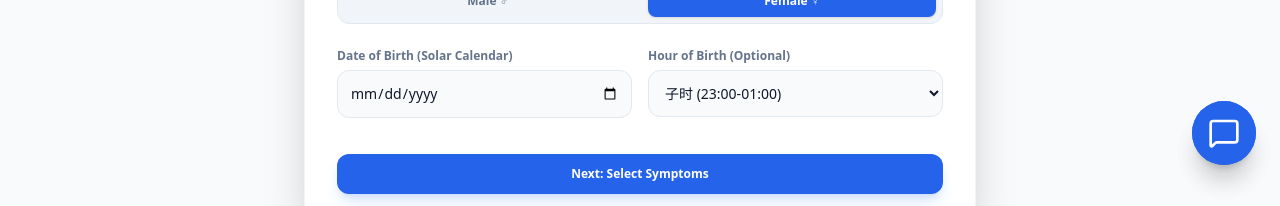
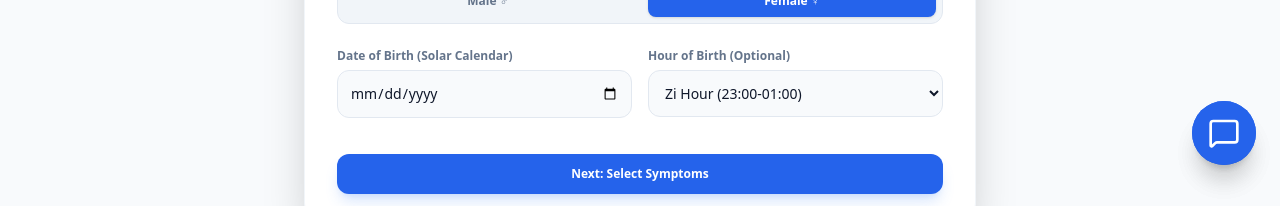
Before and after one commit to acutherapy/acutherapy-web-v2, a React (Vite) app: page /constitution-test in a window 1280 px wide. Shown: the part 611-817 px from the top of the page. Built offline with nearby package versions, Linux system fonts and the light colour scheme.

Commit message:
feat(quiz): fix wallpaper aspect ratio circle cropping and synchronize select hours

```diff
--- a/src/pages/ConstitutionTestPage.tsx
+++ b/src/pages/ConstitutionTestPage.tsx
@@ -310,6 +310,20 @@ const clinicalAcupuncturePlans = {
 const dict = {
   zh: {
     title: "中医体质与生命节律评估",
+    hours: [
+      { value: "00:00", label: "子时 (23:00-01:00)" },
+      { value: "02:00", label: "丑时 (01:00-03:00)" },
+      { value: "04:00", label: "寅时 (03:00-05:00)" },
+      { value: "06:00", label: "卯时 (05:00-07:00)" },
+      { value: "08:00", label: "辰时 (07:00-09:00)" },
+      { value: "10:00", label: "巳时 (09:00-11:00)" },
+      { value: "12:00", label: "午时 (11:00-13:00)" },
+      { value: "14:00", label: "未时 (13:00-15:00)" },
+      { value: "16:00", label: "申时 (15:00-17:00)" },
+      { value: "18:00", label: "酉时 (17:00-19:00)" },
+      { value: "20:00", label: "戌时 (19:00-21:00)" },
+      { value: "22:00", label: "亥时 (21:00-23:00)" }
+    ],
     subtitle: "结合《黄帝内经·上古天真论》与先天五运六气禀赋的临床测评",
     step1_title: "第一步：输入您的基本信息",
     step1_desc: "用于计算您的先天五行局与生命节律段",
@@ -374,6 +388,20 @@ const dict = {
   },
   en: {
     title: "TCM Constitution & Life Cycle Assessment",
+    hours: [
+      { value: "00:00", label: "Zi Hour (23:00-01:00)" },
+      { value: "02:00", label: "Chou Hour (01:00-03:00)" },
+      { value: "04:00", label: "Yin Hour (03:00-05:00)" },
+      { value: "06:00", label: "Mao Hour (05:00-07:00)" },
+      { value: "08:00", label: "Chen Hour (07:00-09:00)" },
+      { value: "10:00", label: "Si Hour (09:00-11:00)" },
+      { value: "12:00", label: "Wu Hour (11:00-13:00)" },
+      { value: "14:00", label: "Wei Hour (13:00-15:00)" },
+      { value: "16:00", label: "Shen Hour (15:00-17:00)" },
+      { value: "18:00", label: "You Hour (17:00-19:00)" },
+      { value: "20:00", label: "Xu Hour (19:00-21:00)" },
+      { value: "22:00", label: "Hai Hour (21:00-23:00)" }
+    ],
     subtitle: "Clinical evaluation combining Huangdi Neijing (Internal Classic) cycles and innate BaZi elements",
     step1_title: "Step 1: Enter Your Basic Information",
     step1_desc: "Used to calculate your innate Five Elements and life cycle milestone.",
@@ -438,6 +466,20 @@ const dict = {
   },
   ja: {
     title: "東洋医学体質と生命リズムの評価",
+    hours: [
+      { value: "00:00", label: "子の刻 (23:00-01:00)" },
+      { value: "02:00", label: "丑の刻 (01:00-03:00)" },
+      { value: "04:00", label: "寅の刻 (03:00-05:00)" },
+      { value: "06:00", label: "卯の刻 (05:00-07:00)" },
+      { value: "08:00", label: "辰の刻 (07:00-09:00)" },
+      { value: "10:00", label: "巳の刻 (09:00-11:00)" },
+      { value: "12:00", label: "午の刻 (11:00-13:00)" },
+      { value: "14:00", label: "未の刻 (13:00-15:00)" },
+      { value: "16:00", label: "申の刻 (15:00-17:00)" },
+      { value: "18:00", label: "酉の刻 (17:00-19:00)" },
+      { value: "20:00", label: "戌の刻 (19:00-21:00)" },
+      { value: "22:00", label: "亥の刻 (21:00-23:00)" }
+    ],
     subtitle: "『黄帝内経・上古天真論』の成長周期と先天的五運六気のエネルギーを組み合わせた臨床評価",
     step1_title: "ステップ 1：基本情報の入力",
     step1_desc: "先天的五行パターンと生命リズムの成長期を算出するために使用します。",
@@ -1082,10 +1124,17 @@ export default function ConstitutionTestPage() {
       ctx.font = '24px sans-serif';
       ctx.fillText('☯  FIVE ELEMENTS VITALITY CHARTER  ☯', wp.width / 2, 250);
 
-      // 4. Draw active bead ring in center
+      // 4. Draw active bead ring in center (maintaining aspect ratio circle crop)
+      const minDim = Math.min(canvas.width, canvas.height);
+      const sx = (canvas.width - minDim) / 2;
+      const sy = (canvas.height - minDim) / 2;
       const beadSize = 750;
       ctx.drawImage(
         canvas,
+        sx,
+        sy,
+        minDim,
+        minDim,
         (wp.width - beadSize) / 2,
         (wp.height - beadSize) / 2 - 50,
         beadSize,
@@ -1327,18 +1376,9 @@ export default function ConstitutionTestPage() {
                       onChange={(e) => setTob(e.target.value)}
                       className="bg-slate-50 border border-slate-200 rounded-xl p-3 text-sm text-slate-900 focus:border-blue-500 focus:bg-white outline-none transition-all"
                     >
-                      <option value="00:00">子时 (23:00-01:00)</option>
-                      <option value="02:00">丑时 (01:00-03:00)</option>
-                      <option value="04:00">寅时 (03:00-05:00)</option>
-                      <option value="06:00">卯时 (05:00-07:00)</option>
-                      <option value="08:00">辰时 (07:00-09:00)</option>
-                      <option value="10:00">巳时 (09:00-11:00)</option>
-                      <option value="12:00">午时 (11:00-13:00)</option>
-                      <option value="14:00">未时 (13:00-15:00)</option>
-                      <option value="16:00">申时 (15:00-17:00)</option>
-                      <option value="18:00">酉时 (17:00-19:00)</option>
-                      <option value="20:00">戌时 (19:00-21:00)</option>
-                      <option value="22:00">亥时 (21:00-23:00)</option>
+                      {t.hours.map((h: any) => (
+                        <option key={h.value} value={h.value}>{h.label}</option>
+                      ))}
                     </select>
                   </div>
                 </div>
```
